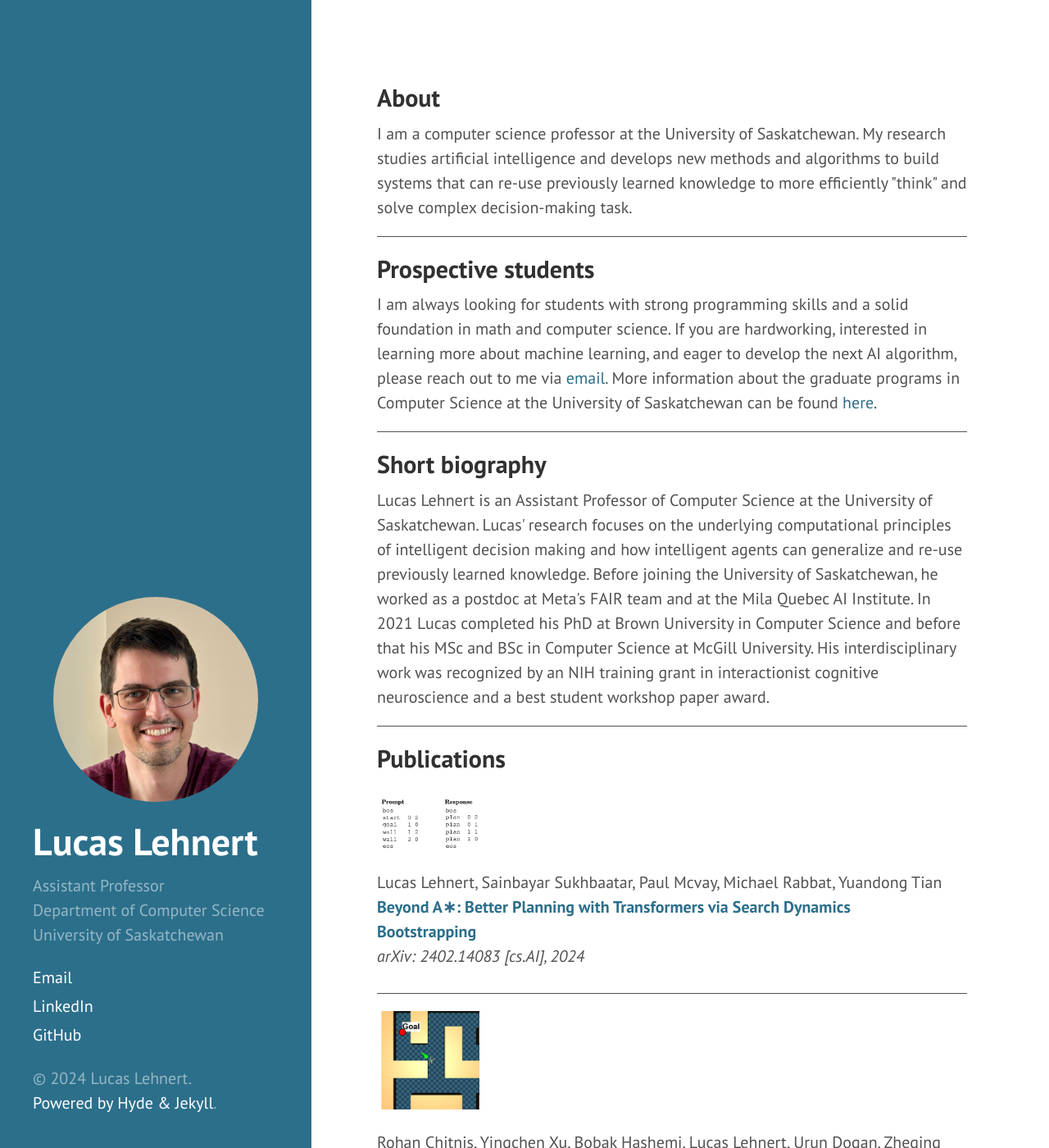
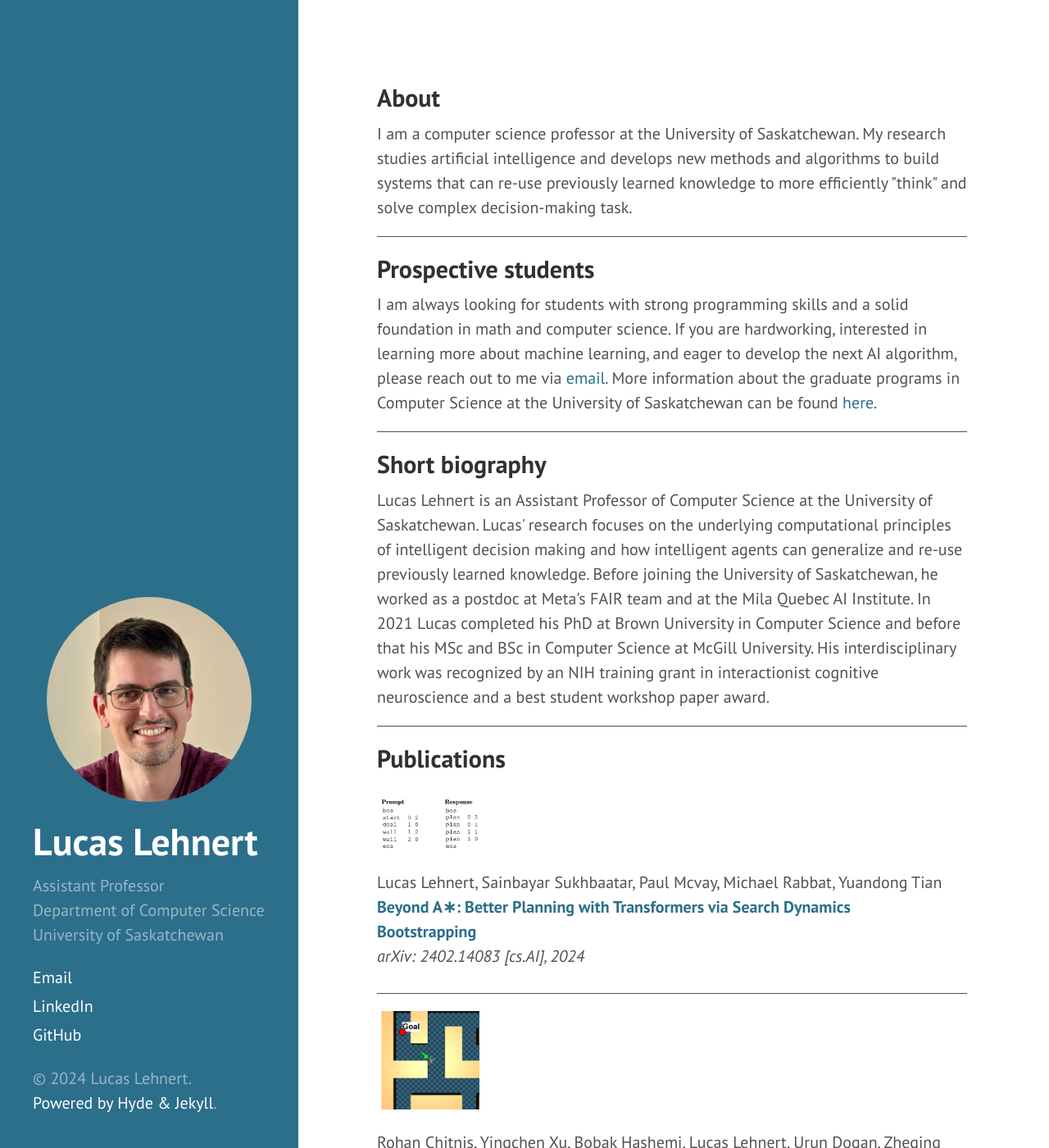
Before and after one commit to lucaslehnert/lucaslehnert.github.io, a Jekyll site: the page built from index.html, in a window 1280 px wide and 1400 px high. Shown: the whole window at 82% size. Built offline with Jekyll 4.4.1, drawn with Linux system fonts in a browser that asks for light colours; Markdown is read by kramdown in place of the engine named in the settings; the list of posts is cut into pages by our own code.

Commit message:
updating website

```diff
--- a/public/css/hyde.css
+++ b/public/css/hyde.css
@@ -65,7 +65,7 @@ html {
     top: 0;
     left: 0;
     bottom: 0;
-    width: 19rem;
+    width: 18.2rem;
     text-align: left;
   }
 }
```
